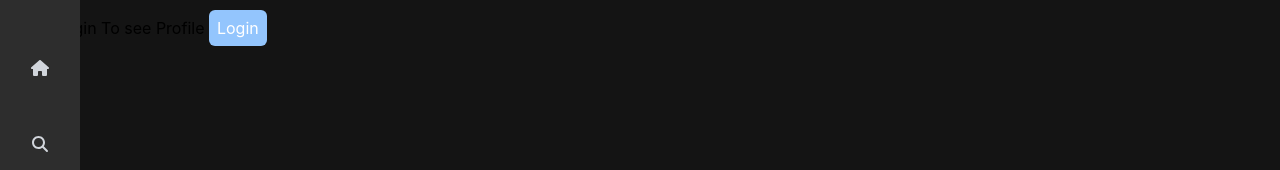
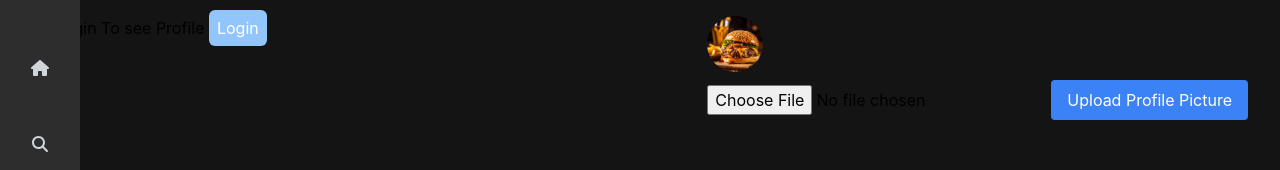
Before and after one commit to himudit/RecipeApp, a React (Vite) app: page /profile in a window 1280 px wide. Shown: the top 170 px of the page. Built offline with nearby package versions, Linux system fonts and the light colour scheme; no server answers.

Commit message:
adding avatar

```diff
--- a/src/components/Profile.jsx
+++ b/src/components/Profile.jsx
@@ -1,11 +1,94 @@
 import React, { useState, useEffect } from 'react'
-import { databases, account } from '../appwrite/appwriteConfig';
+import { databases, account, storage } from '../appwrite/appwriteConfig';
 import { useNavigate, Link } from 'react-router-dom'
 import { Query } from 'appwrite';
 import conf from '../conf/conf';
+import { v4 as uuidv4 } from 'uuid';
+import images from '../assets/img1.jpg';
 
 function Profile() {
   const navigate = useNavigate()
+  const handleInputChange = (e) => {
+    setDish(e.target.value);
+  };
+  const handleSubmit = (e) => {
+    e.preventDefault();
+    setSubmittedDish(dish);
+  };
+  // avatar
+  const [profilePictureUrl, setProfilePictureUrl] = useState(null);
+  const [selectedFile, setSelectedFile] = useState(null);
+
+  const handleFileChange = (e) => {
+    setSelectedFile(e.target.files[0]);
+  };
+
+
+  //   const handleAddFavourite = (e) => {
+  //     if (!userId) return;
+
+  //     setIsFavourite(!isFavourite);
+  //     e.preventDefault();
+  //     const documentData = {
+  //         user_id: userId,
+  //         id: String(id),
+  //         name: String(name),
+  //         img_src: String(img_src)
+  //     };
+
+  //     const promise = databases.createDocument(conf.appwriteDatabaseId, conf.appwriteCollectionId, uuidv4(), documentData);
+
+  //     promise.then(
+  //         function (response) {
+  //             console.log(response);
+  //         },
+  //         function (error) {
+  //             console.log(error)
+  //         }
+  //     );
+  // };
+
+
+  const handleUpload = async () => {
+    if (selectedFile) {
+      try {
+        const fileId = uuidv4();
+        // Upload the file
+        await storage.createFile(conf.appwriteBucketId, fileId, selectedFile);
+        const documentData = {
+          user_id: String(userDetails.$id),
+          image_id: String(fileId),
+        };
+        const promise = databases.createDocument(conf.appwriteDatabaseId, conf.appwriteCollection3Id, uuidv4(), documentData);
+
+        // Get the file URL
+        const fileUrl = `${conf.appwriteUrl}/storage/buckets/${conf.appwriteBucketId}/files/${fileId}/view?project=${conf.appwriteProjectId}&mode=admin`;
+
+        console.log(fileUrl);
+        setProfilePictureUrl(fileUrl);
+      } catch (error) {
+        console.error('Error uploading file:', error);
+      }
+    }
+  };
+
+  useEffect(() => {
+    const fetchProfilePictureUrl = async () => {
+      try {
+
+      } catch (error) {
+        if (error.code === 'DOCUMENT_NOT_FOUND') {
+          console.error('User profile document not found.');
+        } else if (error.code === 'FILE_NOT_FOUND') {
+          console.error('Profile picture file not found.');
+        } else {
+          console.error('Error fetching profile picture URL:', error);
+        }
+      }
+    };
+
+    fetchProfilePictureUrl();
+  }, []);
 
   // getting user details
   const [userDetails, setuserDetails] = useState()
@@ -79,7 +162,8 @@ function Profile() {
     <>
       {userDetails ? (
         <>
-          <div className="min-h-min max-w-7xl mx-auto shadow-md flex justify-between text-right py-3 px-3 mt-2 rounded-md">
+          {/* max-w-xl */}
+          <div className="min-h-min w-[300px] mx-auto shadow-md flex justify-between text-right py-3 px-3 mt-2 rounded-md">
             <div>
               <p className="text-xl text-white">Hello {userDetails.name}</p>
             </div>
@@ -103,6 +187,27 @@ function Profile() {
           </Link>
         </p>
       )}
+
+      {/* Profile Picture */}
+      <div className="absolute top-1 right-4 md:top-3 md:right-6 lg:top-4 lg:right-8">
+        <img
+          src={profilePictureUrl || images} // Fallback to default image if profilePictureUrl is null
+          alt="Profile"
+          className="h-14 w-14 md:h-12 md:w-12 lg:h-14 lg:w-14 rounded-full cursor-pointer"
+        />
+        <input
+          type="file"
+          onChange={handleFileChange}
+          className="mt-2"
+        />
+        <button
+          onClick={handleUpload}
+          className="mt-2 px-4 py-2 bg-blue-500 text-white rounded"
+        >
+          Upload Profile Picture
+        </button>
+      </div>
+
 
       {/* slider */}
       <div className="flex flex-col items-center justify-center h-screen space-y-8">
--- a/src/components/Search.jsx
+++ b/src/components/Search.jsx
@@ -51,41 +51,6 @@ function ParentComponent() {
     }
   };
 
-  // useEffect(() => {
-  //   const fetchProfilePictureUrl = async () => {
-  //     try {
-  //       // Get the document ID from user data (replace with your logic)
-  //       const documentId = user?.uid ?? ''; // Assuming you're using Firebase Authentication
-
-  //       if (documentId) {
-  //         // Fetch user profile from the database
-  //         const userProfile = await databases.getDocument(
-  //           conf.appwriteDatabaseId,
-  //           conf.appwriteCollectionId,
-  //           documentId
-  //         );
-
-  //         const fileId = userProfile.profilePictureFileId; // Replace with the actual field name
-
-  //         const url = `https://${conf.appwriteUrl}/v1/storage/buckets/${conf.appwriteBucketId}/files/${fileId}/view`;
-
-  //         setProfilePictureUrl(url);
-  //       } else {
-  //         console.error('Document ID not found.');
-  //       }
-  //     } catch (error) {
-  //       if (error.code === 'DOCUMENT_NOT_FOUND') {
-  //         console.error('User profile document not found.');
-  //       } else if (error.code === 'FILE_NOT_FOUND') {
-  //         console.error('Profile picture file not found.');
-  //       } else {
-  //         console.error('Error fetching profile picture URL:', error);
-  //       }
-  //     }
-  //   };
-
-  //   fetchProfilePictureUrl();
-  // }, []);
 
   useEffect(() => {
     if (submittedDish) {
@@ -104,22 +69,22 @@ function ParentComponent() {
         {/* Profile Picture */}
         <div className="absolute top-1 right-4 md:top-3 md:right-6 lg:top-4 lg:right-8">
           <img
-            src={profilePictureUrl} // Fallback to default image if profilePictureUrl is null
+            src={profilePictureUrl || images} // Fallback to default image if profilePictureUrl is null
             alt="Profile"
             className="h-14 w-14 md:h-12 md:w-12 lg:h-14 lg:w-14 rounded-full cursor-pointer"
             onClick={handleProfileClick}
           />
-          <input
-            type="file"
-            onChange={handleFileChange}
-            className="mt-2"
-          />
-          <button
-            onClick={handleUpload}
-            className="mt-2 px-4 py-2 bg-blue-500 text-white rounded"
-          >
-            Upload Profile Picture
-          </button>
+          {/* <input
+            // type="file"
+            // onChange={handleFileChange}
+            // className="mt-2"
+          // />
+          // <button
+          //   onClick={handleUpload}
+          //   className="mt-2 px-4 py-2 bg-blue-500 text-white rounded"
+          // >
+          //   Upload Profile Picture
+          // </button> */}
         </div>
 
         {/* Background text */}
```
